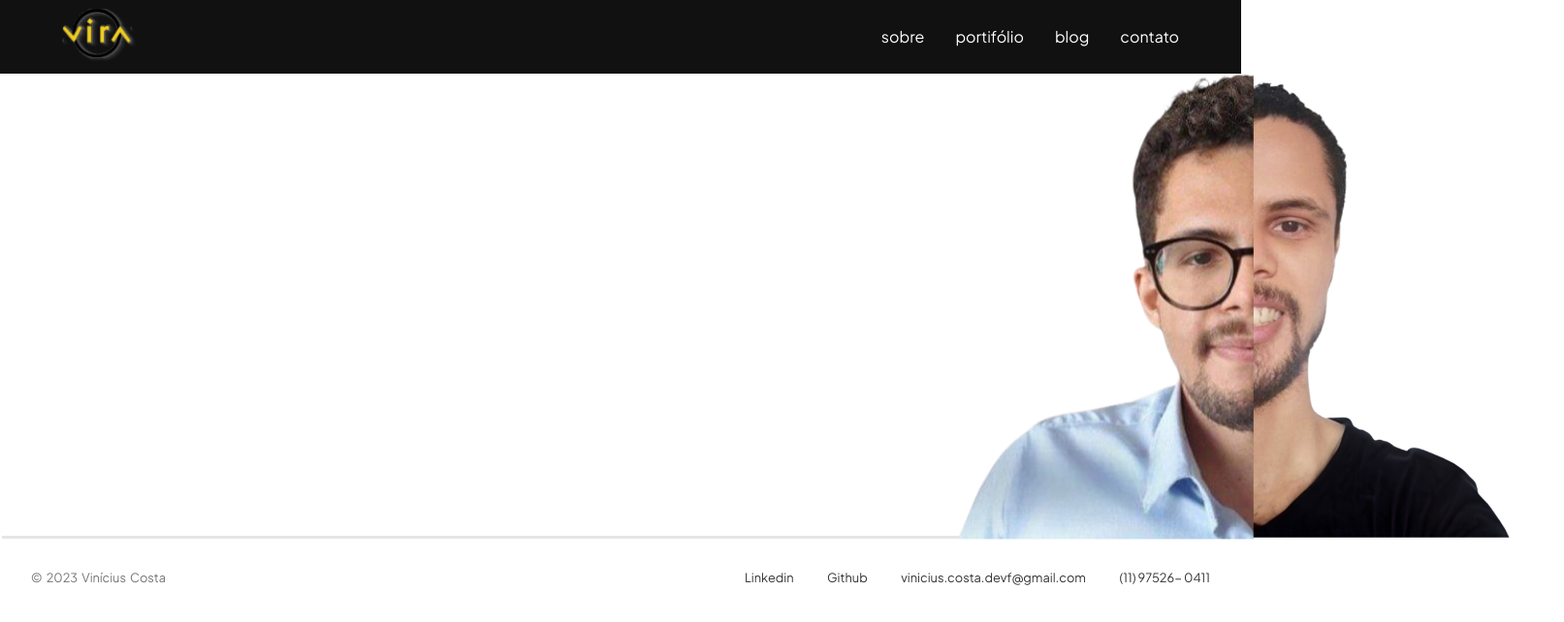
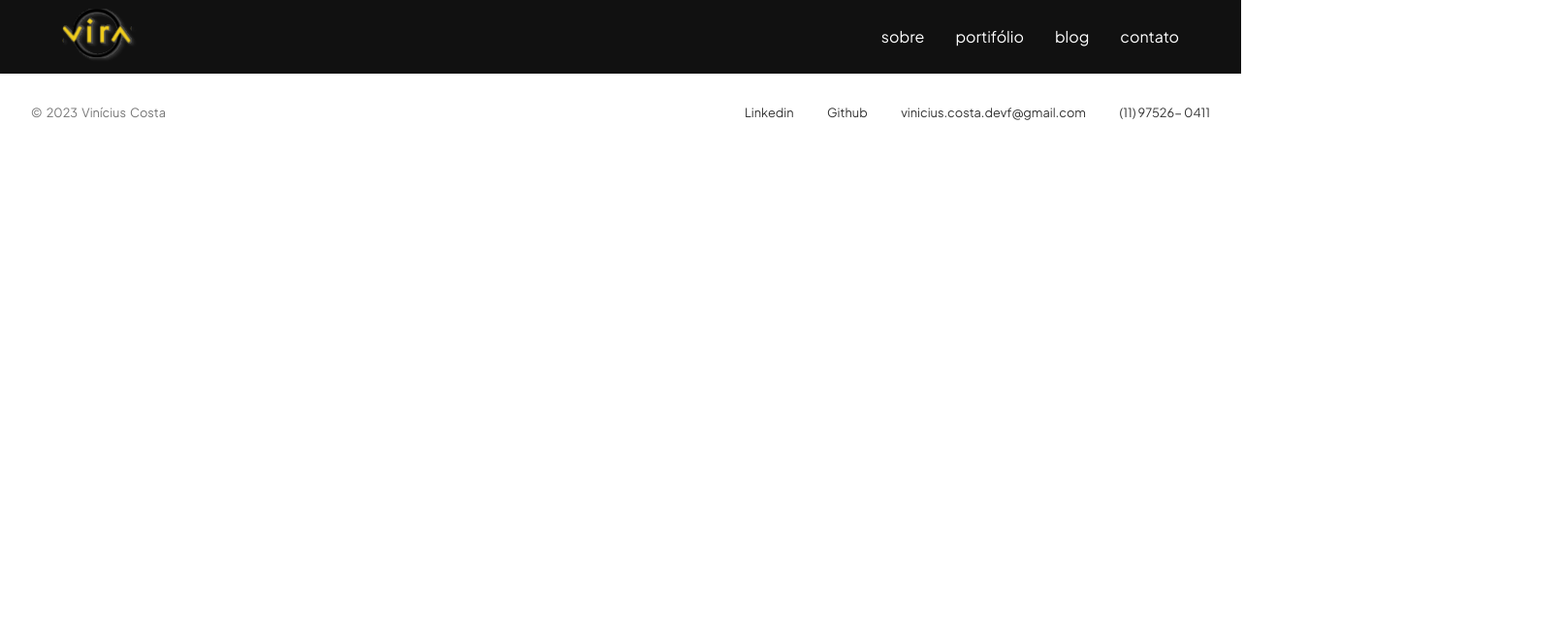
Before and after one commit to vcspc/site, a Next.js app in the folder site-vira/: page /Teste in a window 1280 px wide. Shown: the top 642 px of the page at 97% size, 1613 px wide, since content can reach past the window. Built offline with nearby package versions, Linux system fonts and the light colour scheme.

Commit message:
conclusão do efeito de movimentação no componente slider

```diff
--- a/site-vira/components/Slider2.jsx
+++ b/site-vira/components/Slider2.jsx
@@ -4,7 +4,7 @@ import styles from '../styles/Slider2.module.scss';
 function Slider2() {
   const [clipPath, setClipPath] = useState('50%');
   const [clipPath2, setClipPath2] = useState('50%');
-  const [Position, setPosition] = useState('100%');
+  const [Position, setPosition] = useState('50%');
 
   const handleMouseMove = (event) => {
     // Calcular a posição do mouse como uma porcentagem do contêiner
@@ -13,11 +13,23 @@ function Slider2() {
     const mousePercent = (mouseX / containerWidth) * 100;
     const invertedPercent = 100 - mousePercent;
 
+    const paddingPercent = 40; // 15% de padding de cada lado
+    const scale = 20; // Escala ajustada para 70% do container
+
+   /*  let mousePercent = ((mouseX / containerWidth) * scale) + paddingPercent;
+    mousePercent = Math.max(paddingPercent, Math.min(mousePercent, 100 - paddingPercent));
+    const invertedPercent = 100 - mousePercent;
+     */
+    // Calculando a porcentagem limitada ao intervalo de 40% a 60%
+    let mousePercent2 = ((mouseX / containerWidth) * scale) + paddingPercent;
+    mousePercent2 = Math.max(paddingPercent, Math.min(mousePercent, 100 - paddingPercent));
+    const invertedPercent2 = 100 - mousePercent2;
+
 
     // Atualizar o estado dos clip-paths
     setClipPath(`${mousePercent}%`);
     setClipPath2(`${invertedPercent}%`);
-    setPosition(`${invertedPercent}%`);
+    setPosition(`${invertedPercent2}%`);
   };
 
   return (
--- a/site-vira/pages/Teste.jsx
+++ b/site-vira/pages/Teste.jsx
@@ -1,12 +1,12 @@
 /* import styles from '../styles/Sobre.module.scss'; */
-import Slider2 from '../components/Slider2';
+
 import Layout from '../components/Layout';
 
 export default function Teste() {
     return (
         <>
             <Layout>
-                <Slider2 />
+
             </Layout>
         </>
     )
--- a/site-vira/styles/Slider2.module.scss
+++ b/site-vira/styles/Slider2.module.scss
@@ -1,6 +1,6 @@
 .faceContainer {
   position: relative;
-    width: 100%; /* Defina para a largura desejada */
+    width: 50%; /* Defina para a largura desejada */
     height: 30em; /* Defina para a altura desejada */
   }
 
@@ -11,7 +11,7 @@
     width: 37em;
     height: auto;
     object-fit: cover;
-    transition: clip-path 0.1s ease-in-out, left 1s ease;
+    transition: clip-path 1s ease, left 3s ease;
     transform: translate(-50%, -50%)
 
   }
@@ -23,6 +23,6 @@
     width: 40em;
     height: auto;
     object-fit: cover;
-    transition: clip-path 0.1s ease-in-out, left 1s ease;
+    transition: clip-path 1s ease, left 3s ease;
     transform: translate(-48%, -50%)
   }
```
